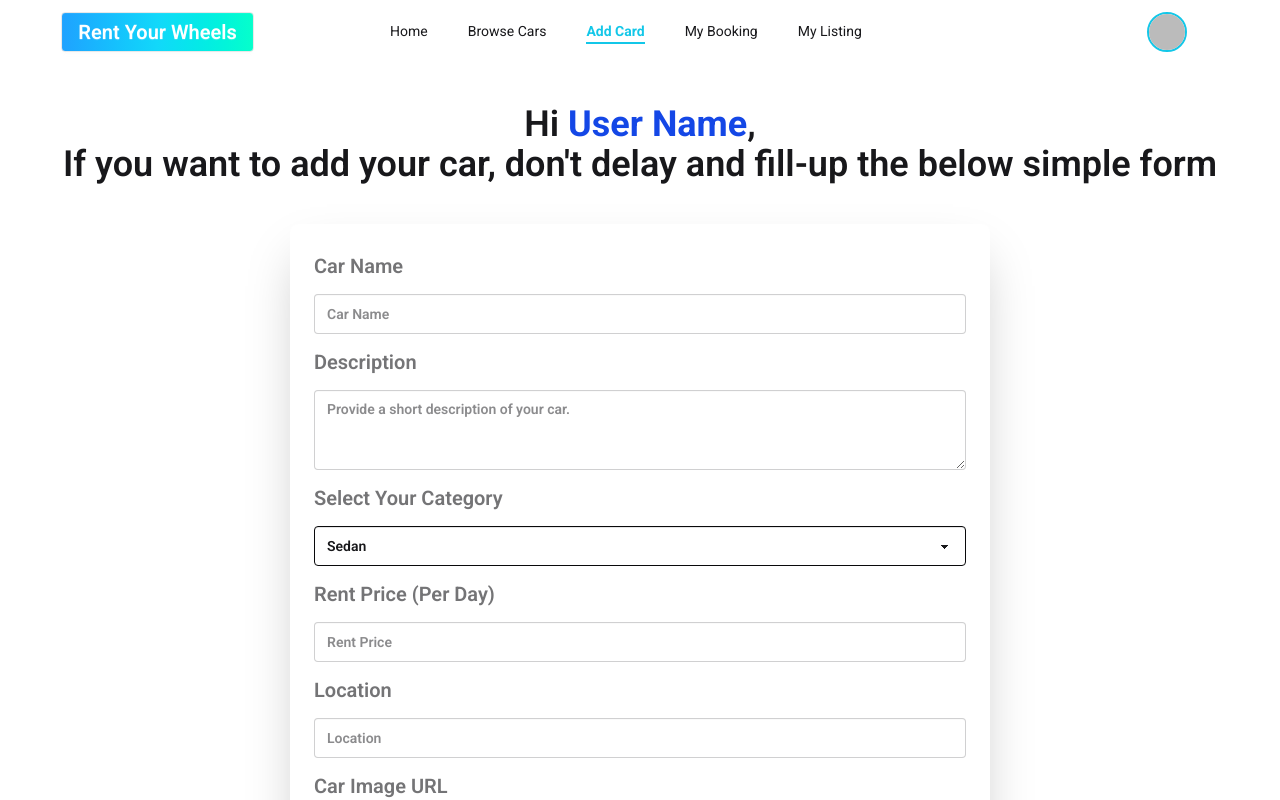
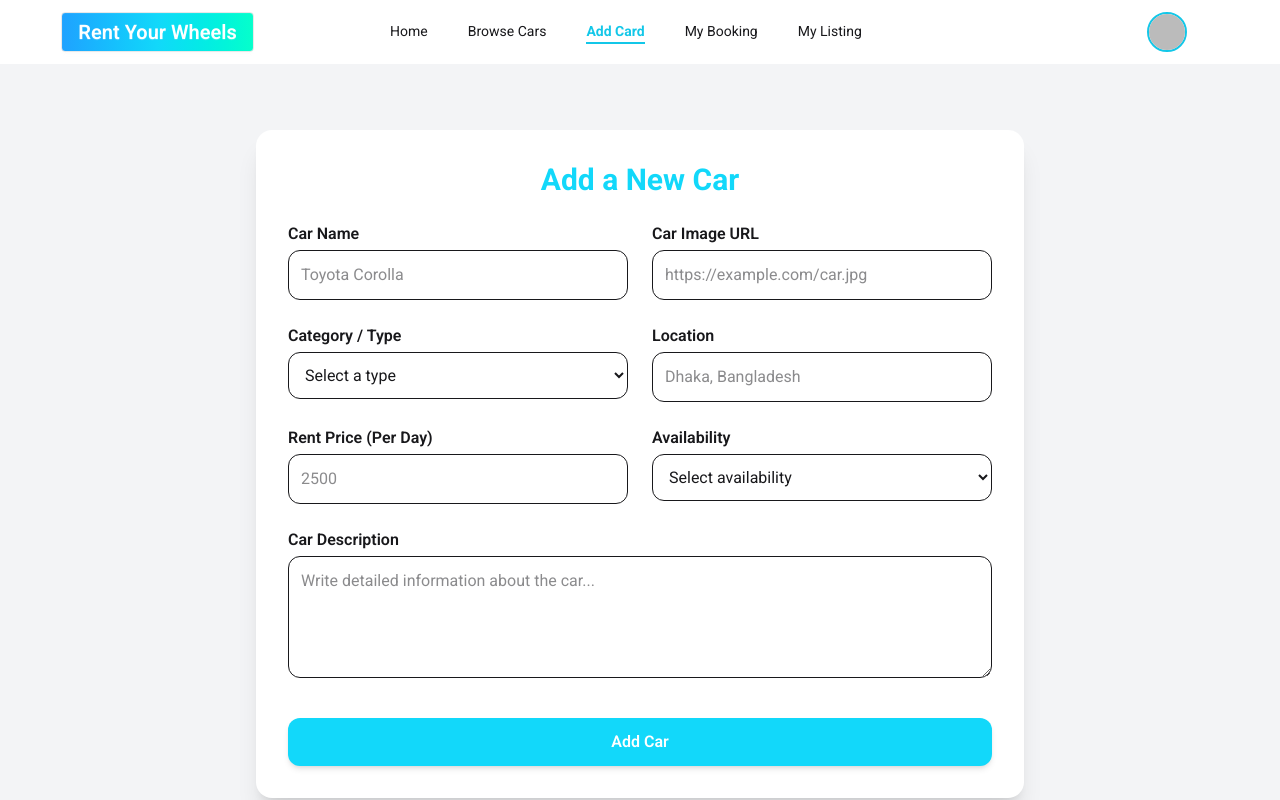
Before and after one commit to Misskhat/rent-your-wheels-client, a React (Vite) app: page /addCar in a window 1280 px wide. Shown: the top 800 px of the page. Built offline with nearby package versions, Linux system fonts and the light colour scheme; no server answers; sample sign-in values are in the browser's storage.

Commit message:
browse cars show some cars

```diff
--- a/src/hooks/useAxiosSecure.jsx
+++ b/src/hooks/useAxiosSecure.jsx
@@ -10,7 +10,9 @@ const useAxiosSecure = () => {
     const {user} = useAuth();
     useEffect(() => {
         const requestInstance = instance.interceptors.request.use((config) => {
-            config.headers.authorization = `Bearer ${user?.token}`;
+            if (user?.token) {
+                config.headers.authorization = `Bearer ${user?.token}`;
+            }
             return config;
         });
         const responseInstance = instance.interceptors.response.use((res) => {
@@ -22,6 +24,7 @@ const useAxiosSecure = () => {
             instance.interceptors.response.eject(responseInstance);
         };
     }, [user]);
+
     return instance;
 };
 
--- a/src/pages/AddCar.jsx
+++ b/src/pages/AddCar.jsx
@@ -1,114 +1,140 @@
 import React from "react";
-import addCarBg from "../assets/addCarBg.jpg";
-import useAxiosSecure from "../hooks/useAxiosSecure";
 
 const AddCar = () => {
-    const axiosSecure = useAxiosSecure();
-
     const handleAddCar = (e) => {
         e.preventDefault();
-        const carName = e.target.carName.value;
-        const description = e.target.description.value;
-        const category = e.target.category.value;
-        const rentPrice = e.target.rentPrice.value;
-        const location = e.target.location.value;
-        const imageURL = e.target.imageURL.value;
-        const providerName = e.target.providerName.value;
-        const providerEmail = e.target.providerEmail.value;
-        const status = "available";
-        const newAddCar = {
+
+        const form = e.target;
+        const carName = form.carName.value;
+        const image = form.image.value;
+        const type = form.type.value;
+        const location = form.location.value;
+        const price = form.price.value;
+        const availability = form.availability.value;
+        const description = form.description.value;
+
+        console.log({
             carName,
+            image,
+            type,
+            location,
+            price,
+            availability,
             description,
-            category,
-            rentPrice,
-            location,
-            imageURL,
-            providerName,
-            providerEmail,
-            status,
-        };
-        axiosSecure.post("/addCar", newAddCar).then((data) => console.log(data.data));
+        });
     };
+
     return (
-        <div className="">
-            <h1 className="text-center text-4xl my-10 font-semibold">
-                Hi <span className="font-bold text-blue-700">{"User Name"}</span>, <br />
-                If you want to add your car, don't delay and fill-up the below simple form
-            </h1>
+        <div className="min-h-screen flex justify-center items-center bg-gray-100 py-10 px-4">
+            <div className="w-full max-w-3xl bg-white shadow-xl rounded-2xl p-8">
+                <h2 className="text-3xl font-bold text-center mb-6 text-[#12d8fa]">Add a New Car</h2>
 
-            {/* add car form  */}
-            <div className="hero min-h-screen">
-                <div className="card bg-base-100 w-full lg:max-w-[700px] md:max-w[500px] max-w-sm shrink-0 shadow-2xl">
-                    <div className="card-body">
-                        <form onSubmit={handleAddCar}>
-                            <fieldset className="fieldset space-y-2 font-semibold">
-                                {/* Car Name */}
-                                <label className="label text-xl">Car Name</label>
-                                <input type="text" className="input w-full" placeholder="Car Name" name="carName" />
+                <form onSubmit={handleAddCar} className="grid grid-cols-1 md:grid-cols-2 gap-6">
+                    {/* Car Name */}
+                    <div className="flex flex-col">
+                        <label className="font-semibold mb-1">Car Name</label>
+                        <input
+                            type="text"
+                            name="carName"
+                            className="p-3 border rounded-xl focus:outline-none focus:ring-2 focus:ring-[#12d8fa]"
+                            placeholder="Toyota Corolla"
+                            required
+                        />
+                    </div>
 
-                                {/* description */}
-                                <label className="label text-xl">Description</label>
-                                <textarea
-                                    placeholder="Provide a short description of your car."
-                                    className="textarea textarea-md w-full"
-                                    name="description"
-                                ></textarea>
+                    {/* Car Image */}
+                    <div className="flex flex-col">
+                        <label className="font-semibold mb-1">Car Image URL</label>
+                        <input
+                            type="url"
+                            name="image"
+                            className="p-3 border rounded-xl focus:outline-none focus:ring-2 focus:ring-[#12d8fa]"
+                            placeholder="https://example.com/car.jpg"
+                            required
+                        />
+                    </div>
 
-                                {/*category */}
-                                <label className="label text-xl">Select Your Category</label>
-                                <select
-                                    defaultValue="Category"
-                                    className="select select-neutral w-full"
-                                    name="category"
-                                >
-                                    <option disabled={true}>Select your category</option>
-                                    <option value={"sedan"}>Sedan</option>
-                                    <option value={"suv"}>SUV</option>
-                                    <option value={"hatchback"}>Hatchback</option>
-                                    <option value={"luxury"}>Luxury</option>
-                                    <option value={"electric"}>Electric</option>
-                                </select>
+                    {/* Type */}
+                    <div className="flex flex-col">
+                        <label className="font-semibold mb-1">Category / Type</label>
+                        <select
+                            name="type"
+                            className="p-3 border rounded-xl focus:outline-none focus:ring-2 focus:ring-[#12d8fa]"
+                            required
+                        >
+                            <option value="">Select a type</option>
+                            <option value="Sedan">Sedan</option>
+                            <option value="SUV">SUV</option>
+                            <option value="Luxury">Luxury</option>
+                            <option value="Electric">Electric</option>
+                            <option value="Hybrid">Hybrid</option>
+                            <option value="Coupe">Coupe</option>
+                            <option value="Hatchback">Hatchback</option>
+                            <option value="Van">Van</option>
+                        </select>
+                    </div>
 
-                                {/* rent price */}
-                                <label className="label text-xl">Rent Price (Per Day)</label>
-                                <input type="text" className="input w-full" placeholder="Rent Price" name="rentPrice" />
+                    {/* Location */}
+                    <div className="flex flex-col">
+                        <label className="font-semibold mb-1">Location</label>
+                        <input
+                            type="text"
+                            name="location"
+                            className="p-3 border rounded-xl focus:outline-none focus:ring-2 focus:ring-[#12d8fa]"
+                            placeholder="Dhaka, Bangladesh"
+                            required
+                        />
+                    </div>
 
-                                {/*location */}
-                                <label className="label text-xl">Location</label>
-                                <input type="text" className="input w-full" placeholder="Location" name="location" />
+                    {/* Price */}
+                    <div className="flex flex-col">
+                        <label className="font-semibold mb-1">Rent Price (Per Day)</label>
+                        <input
+                            type="number"
+                            name="price"
+                            className="p-3 border rounded-xl focus:outline-none focus:ring-2 focus:ring-[#12d8fa]"
+                            placeholder="2500"
+                            required
+                        />
+                    </div>
 
-                                {/*car image */}
-                                <label className="label text-xl">Car Image URL</label>
-                                <input
-                                    type="text"
-                                    className="input w-full"
-                                    placeholder="Car Image URL"
-                                    name="imageURL"
-                                />
+                    {/* Availability */}
+                    <div className="flex flex-col">
+                        <label className="font-semibold mb-1">Availability</label>
+                        <select
+                            name="availability"
+                            className="p-3 border rounded-xl focus:outline-none focus:ring-2 focus:ring-[#12d8fa]"
+                            required
+                        >
+                            <option value="">Select availability</option>
+                            <option value="Available">Available</option>
+                            <option value="Unavailable">Unavailable</option>
+                        </select>
+                    </div>
 
-                                {/*car image */}
-                                <label className="label text-xl">Provider Name</label>
-                                <input
-                                    type="text"
-                                    className="input w-full"
-                                    placeholder="Provider Name"
-                                    name="providerName"
-                                />
+                    {/* Description */}
+                    <div className="flex flex-col md:col-span-2">
+                        <label className="font-semibold mb-1">Car Description</label>
+                        <textarea
+                            name="description"
+                            rows="4"
+                            className="p-3 border rounded-xl focus:outline-none focus:ring-2 focus:ring-[#12d8fa]"
+                            placeholder="Write detailed information about the car..."
+                            required
+                        ></textarea>
+                    </div>
 
-                                {/*car image */}
-                                <label className="label text-xl">Provider Email</label>
-                                <input
-                                    type="email"
-                                    className="input w-full"
-                                    placeholder="Provider Email"
-                                    name="providerEmail"
-                                />
-
-                                <button className="btn btn-neutral mt-4">Submit</button>
-                            </fieldset>
-                        </form>
+                    {/* Submit Button */}
+                    <div className="col-span-1 md:col-span-2 mt-4">
+                        <button
+                            type="submit"
+                            className="w-full bg-[#12d8fa] text-white p-3 rounded-xl font-semibold
+                            hover:bg-[#0bc2e1] transition-all duration-300 shadow-md"
+                        >
+                            Add Car
+                        </button>
                     </div>
-                </div>
+                </form>
             </div>
         </div>
     );
```
Also changed, not shown: src/components/CarCard.jsx (+40 -5 lines), src/pages/BrowseCars.jsx (+14 -3 lines).
